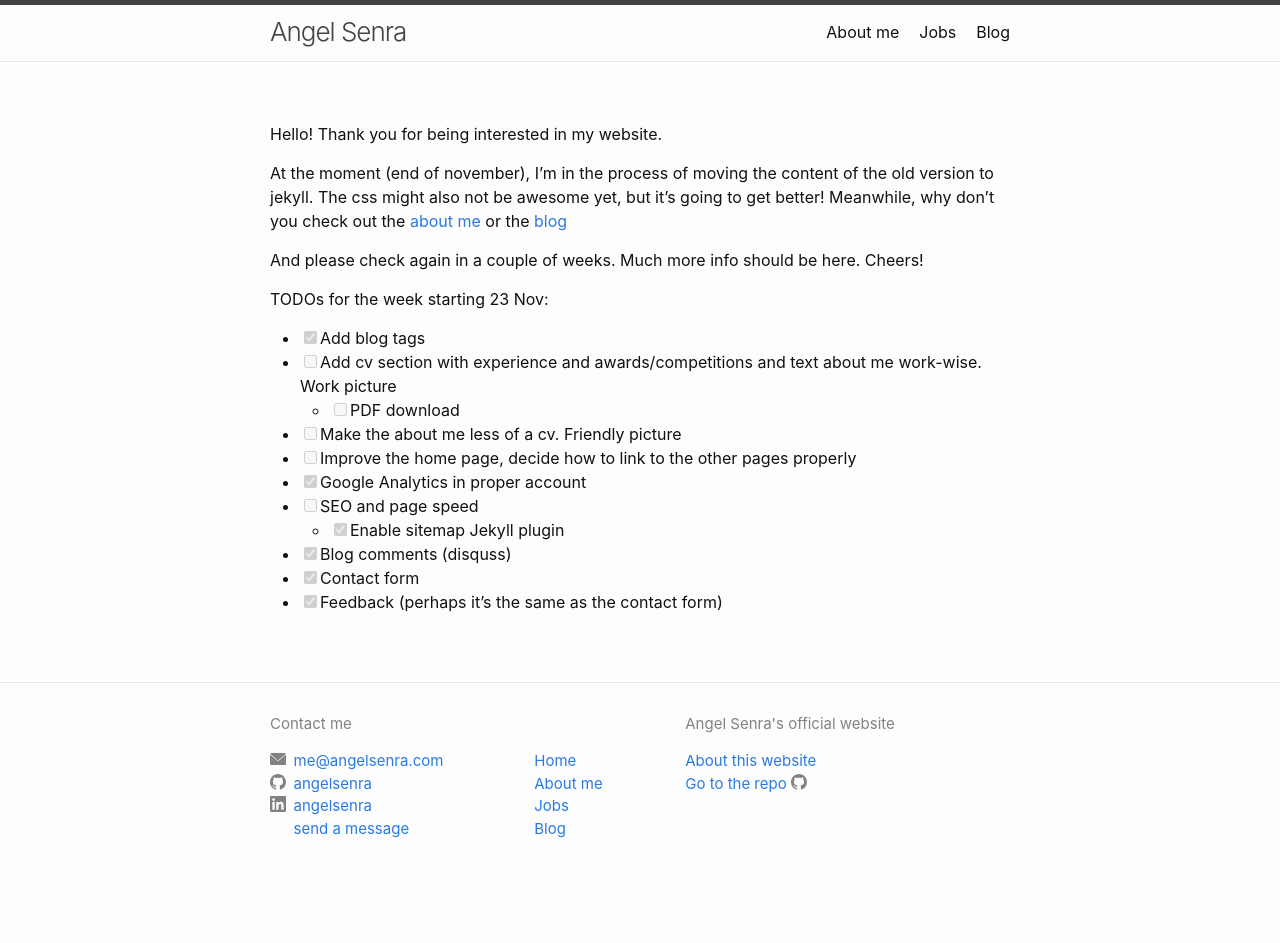
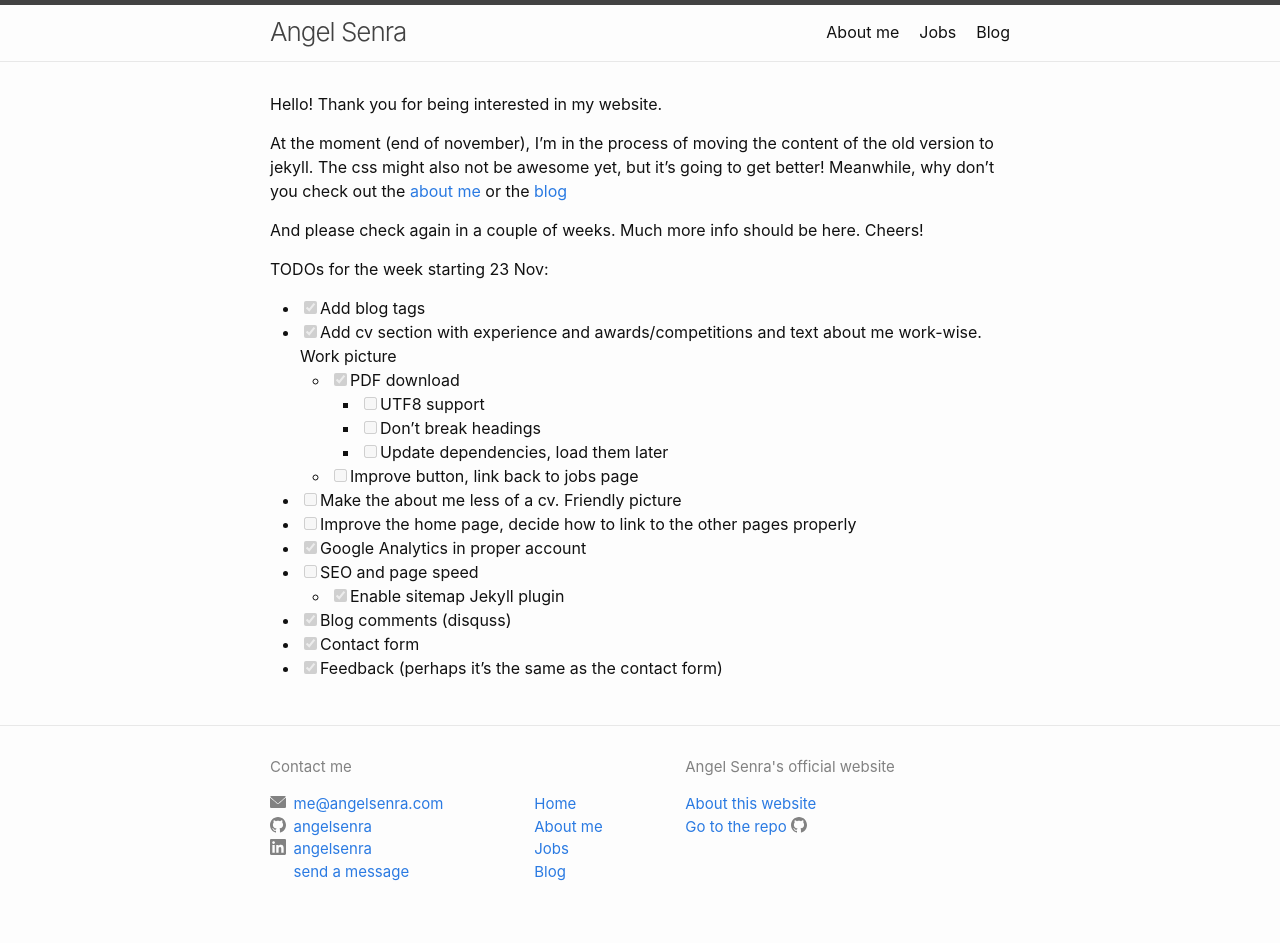
Before and after one commit to angelsenra/angelsenra.github.io, a Jekyll site: the page built from _pages/index.md, in a window 1280 px wide. Built offline with Jekyll 4.4.1, drawn with Linux system fonts in a browser that asks for light colours; a script that is not in the unit is left out; before the commit the page ends 900 px from its top, so only the background shows below that.

Commit message:
Small changes in layouts

```diff
--- a/_includes/footer.html
+++ b/_includes/footer.html
@@ -8,18 +8,18 @@
         <ul class="clean-list">
           <li>
             <a href="mailto:{{ site.email }}">
-              <img class="svg-icon" src="{{ '/assets/envelope.svg' | relative_url }}"><span class="footer-contact-text">{{ site.email }}</span></a>
+              <img class="svg-icon" aria-label=="envelope-icon" src="{{ '/assets/envelope.svg' | relative_url }}"><span class="footer-contact-text">{{ site.email }}</span></a>
           </li>
           <li>
             <a href="https://github.com/{{ site.github_username| cgi_escape | escape }}">
-              <svg class="svg-icon">
+              <svg class="svg-icon" aria-label=="github-icon">
                 <use xlink:href="{{ '/assets/minima-social-icons.svg#github' | relative_url }}"></use>
               </svg><span class="footer-contact-text">{{ site.github_username| escape }}</span>
             </a>
           </li>
           <li>
             <a href="https://www.linkedin.com/in/{{ site.linkedin_username| cgi_escape | escape }}">
-              <svg class="svg-icon">
+              <svg class="svg-icon" aria-label=="linkedin-icon">
                 <use xlink:href="{{ '/assets/minima-social-icons.svg#linkedin' | relative_url }}"></use>
               </svg><span class="footer-contact-text">{{ site.linkedin_username| escape }}</span>
             </a>
--- a/_layouts/page.html
+++ b/_layouts/page.html
@@ -1,16 +1,4 @@
 ---
 layout: default
 ---
-<article class="post">
-
-  <header class="post-header">
-    {%- if page.title and page.hide_title != true -%}
-    <h1 class="post-title">{{ page.title | escape }}</h1>
-    {%- endif -%}
-  </header>
-
-  <div class="post-content">
-    {{ content }}
-  </div>
-
-</article>
+{{ content }}
--- a/_layouts/post.html
+++ b/_layouts/post.html
@@ -27,7 +27,7 @@
   </div>
 
   {%- if site.disqus.shortname -%}
-  {%- include disqus_comments.html -%}
+  {%-  include disqus_comments.html -%}
   {%- endif -%}
 
   <a class="u-url" href="{{ page.url | relative_url }}" hidden></a>
--- a/_pages/index.md
+++ b/_pages/index.md
@@ -18,8 +18,12 @@
 TODOs for the week starting 23 Nov:
 
 - [x] Add blog tags
-- [ ] Add cv section with experience and awards/competitions and text about me work-wise. Work picture
-    - [ ] PDF download
+- [x] Add cv section with experience and awards/competitions and text about me work-wise. Work picture
+    - [x] PDF download
+        - [ ] UTF8 support
+        - [ ] Don't break headings
+        - [ ] Update dependencies, load them later
+    - [ ] Improve button, link back to jobs page
 - [ ] Make the about me less of a cv. Friendly picture
 - [ ] Improve the home page, decide how to link to the other pages properly
 - [x] Google Analytics in proper account
```
Also changed, not shown: _layouts/clean.html (deleted, +0 -16 lines), _pages/cv.md (+4 -5 lines), _pages/jobs.md (+2 -0 lines).
